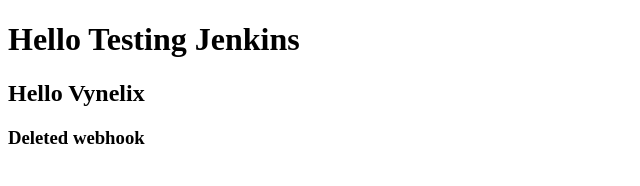
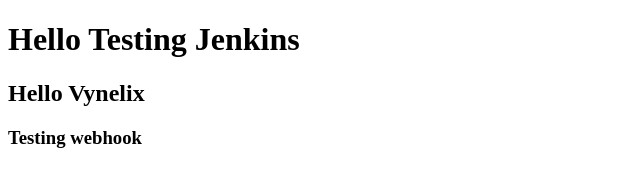
Before and after one commit to alaksandarjesus/Test-Jenkins-CICD, a plain HTML site: page index.html in a window 1280 px wide. Shown: the full height of the page, 0-640 px from the left. Drawn offline with Linux system fonts and the light colour scheme.

Commit message:
updated:testing webhook

```diff
--- a/index.html
+++ b/index.html
@@ -8,6 +8,6 @@
 <body>
     <h1>Hello Testing Jenkins</h1>
     <h2>Hello Vynelix</h2>
-    <h3>Deleted webhook</h3>
+    <h3>Testing webhook</h3>
 </body>
 </html>
```
